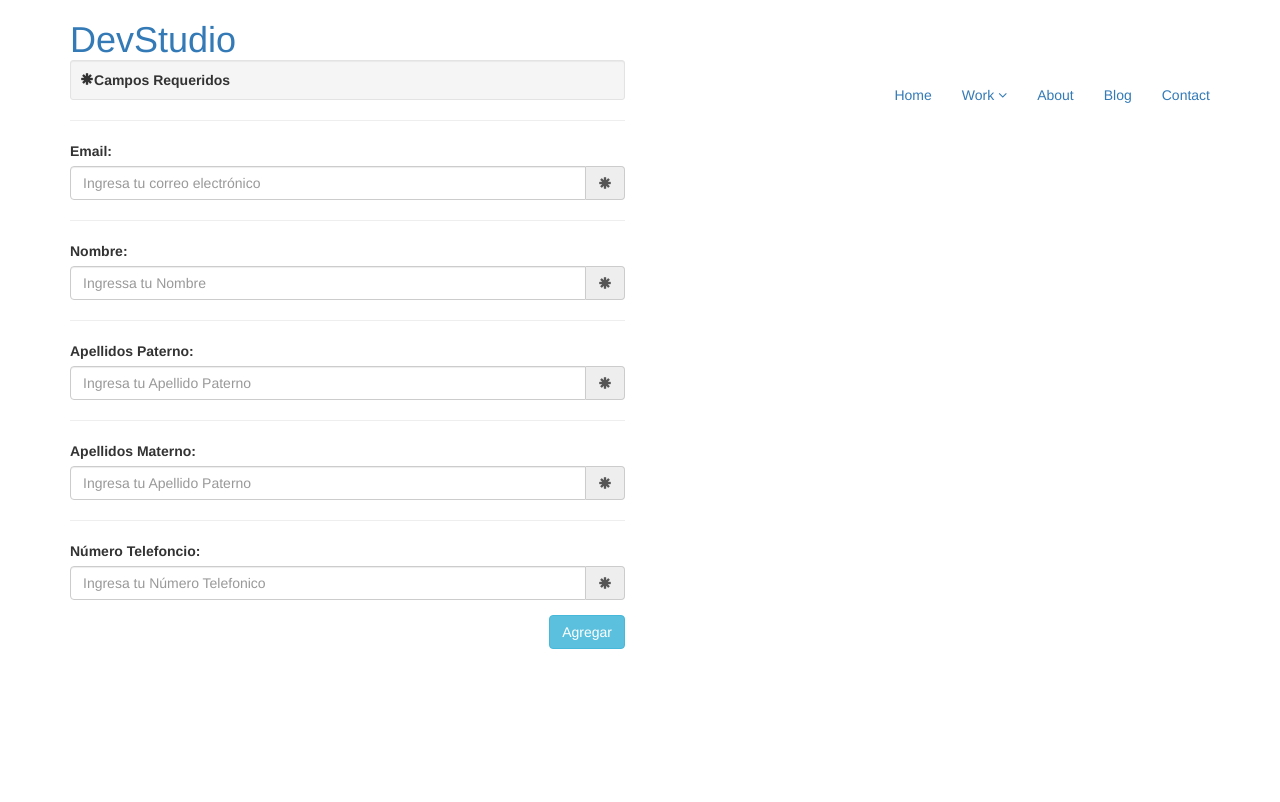
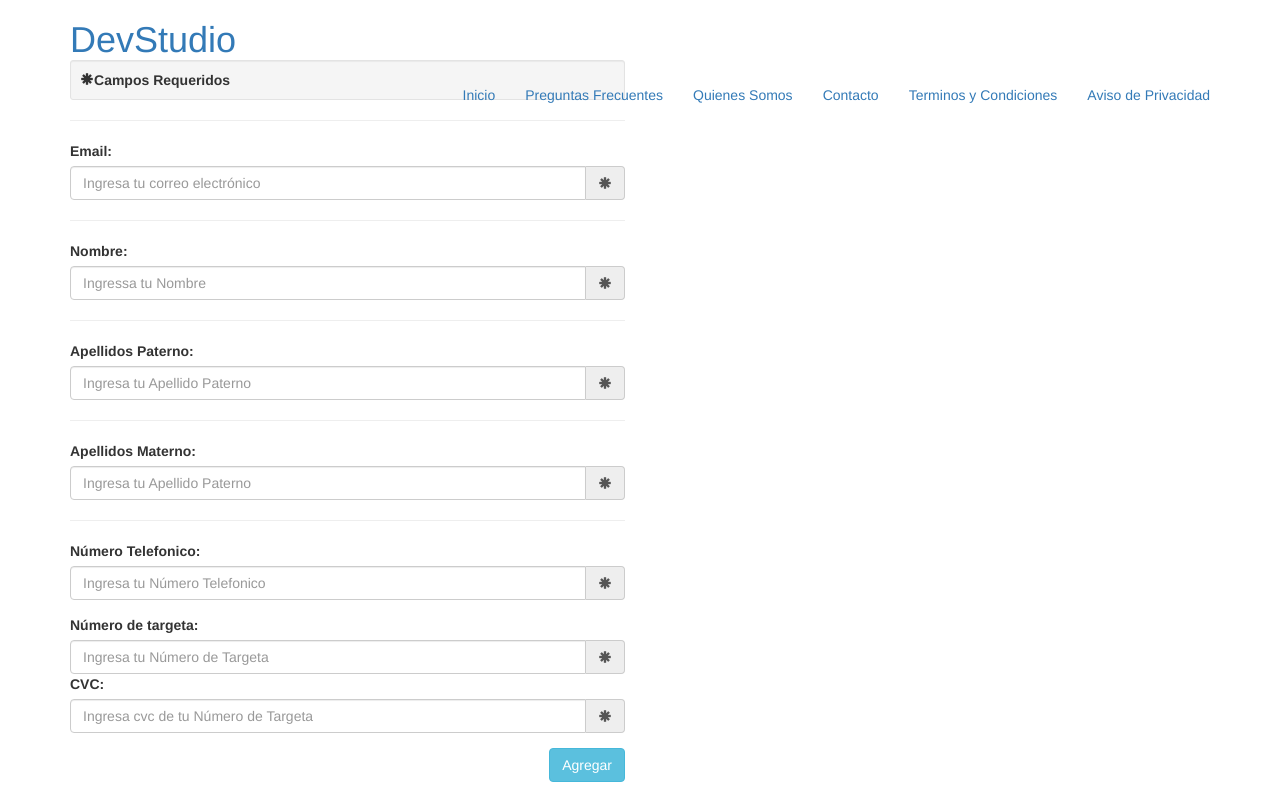
Before and after one commit to BlickLabs/AmparoExpress, a PHP site: page / in a window 1280 px wide. Before the commit the page ends 649 px from the top, so only its background shows below. Run offline with PHP 8.4, Linux system fonts and the light colour scheme.

Commit message:
adding labels in the form and the modification menu

```diff
--- a/index.php
+++ b/index.php
@@ -51,20 +51,12 @@
                         </div><!--//navbar-header-->
                         <div id="navbar-collapse" class="navbar-collapse collapse">
                             <ul class="nav navbar-nav">
-                                <li class="active nav-item"><a href="index.html">Home</a></li>
-                                <li class="nav-item dropdown">
-                                    <a class="dropdown-toggle" data-toggle="dropdown" data-hover="dropdown" data-delay="0" data-close-others="false" href="work.html">Work <i class="fa fa-angle-down"></i></a>
-                                    <ul class="dropdown-menu">
-                                        <li><a href="work.html">Our Work</a></li>
-                                        <li><a href="case-study-1.html">Single Case Study 1</a></li>
-                                        <li><a href="case-study-2.html">Single Case Study 2</a></li>
-                                        <li><a href="blog-post.html">Single Blog Post</a></li>
-                                        <li><a href="404.html">404 Page</a></li>
-                                    </ul>
-                                </li><!--//dropdown-->
-                                <li class="nav-item"><a href="about.html">About</a></li>
-                                <li class="nav-item"><a href="blog.html">Blog</a></li>
-                                <li class="nav-item last"><a href="contact.html">Contact</a></li>
+                                <li class="active nav-item"><a href="index.html">Inicio</a></li>
+                                <li class="nav-item"><a href="about.html">Preguntas Frecuentes</a></li>
+                                <li class="nav-item"><a href="blog.html">Quienes Somos</a></li>
+                                <li class="nav-item "><a href="contact.html">Contacto</a></li>
+                                <li class="nav-item "><a href="">Terminos y Condiciones</a></li>
+                                <li class="nav-item last"><a href="">Aviso de Privacidad</a></li>
                             </ul><!--//nav-->
                         </div><!--//navabr-collapse-->
                     </nav><!--//main-nav-->
@@ -125,7 +117,7 @@
                                 </div>
                                 <hr>
                                 <div class="form-group">
-                                    <label for="InputName">N&uacute;mero Telefoncio:</label>
+                                    <label for="InputName">N&uacute;mero Telefonico:</label>
                                     <div class="input-group">
                                         <input type="tel" class="form-control" name="phone_number"
                                                id="InputName" placeholder="Ingresa tu Número Telefonico" required>
@@ -133,7 +125,23 @@
                                                 class="glyphicon glyphicon-asterisk"></span></span>
                                     </div>
                                 </div>
-
+                                <div class="form-group">
+                                    <label for="InputName">N&uacute;mero de targeta:</label>
+                                    <div class="input-group">
+                                        <input type="tel" class="form-control" name="target"
+                                               id="InputName" placeholder="Ingresa tu Número de Targeta" required>
+                                        <span class="input-group-addon"><span
+                                                class="glyphicon glyphicon-asterisk"></span></span>
+                                    </div>
+                             <div class="form-group">
+                                    <label for="InputName">CVC:</label>
+                                    <div class="input-group">
+                                        <input type="tel" class="form-control" name="cvc_target"
+                                               id="InputName" placeholder="Ingresa cvc de tu Número de Targeta" required>
+                                        <span class="input-group-addon"><span
+                                                class="glyphicon glyphicon-asterisk"></span></span>
+                                    </div>
+                                </div>
                                 <input type="submit"
                                        name="submit" id="submit" value="Agregar"
                                        class="btn btn-info pull-right">
```
